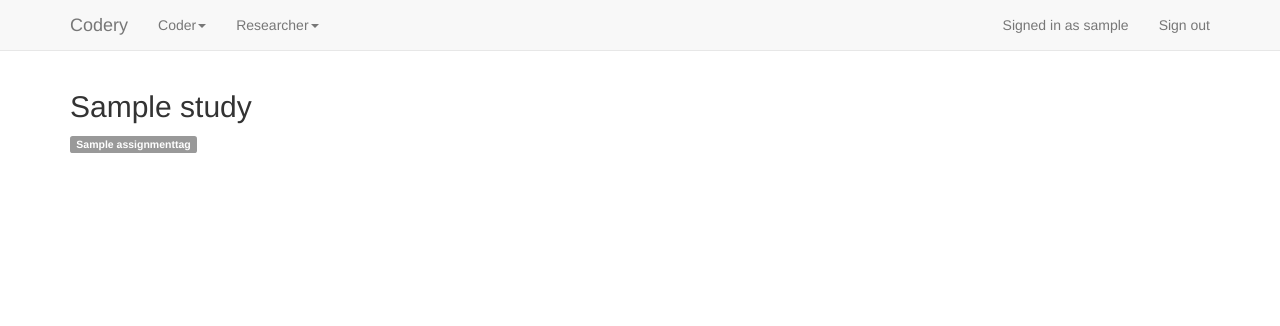
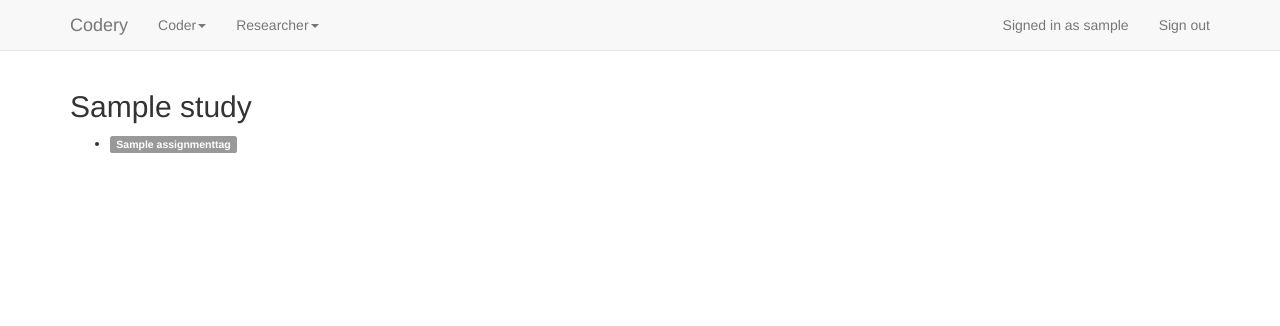
Before and after one commit to inducer/codery, a Django app: page /coding/assignments/by-tag/ in a window 1280 px wide. Shown: the top 326 px of the page. Run offline with Django 3.2, Linux system fonts and the light colour scheme; a user stored in the database is signed in; tables that the repository leaves empty hold one stand-in row (values such as "Sample post"); parts of the project's set-up code (start-up, migrations or seed data) failed here and were passed over; some libraries are stand-ins or nearby versions.

Commit message:
Tweak tag list formatting

```diff
--- a/coding/templates/coding/assignment-tag-list.html
+++ b/coding/templates/coding/assignment-tag-list.html
@@ -5,9 +5,15 @@
 {% block content %}
   {% for study in studies %}
     <h2>{{study.name}}</h2>
-    {% for tag in study.assignment_tags.all %}
-    <a href="{% url "coding.views.view_assignments_by_tag" tag.pk %}"><span class="label label-default">{{tag.name}}</span></a>
-    {% endfor %}
+    <ul>
+      {% for tag in study.assignment_tags.all %}
+      <li>
+        <a href="{% url "coding.views.view_assignments_by_tag" tag.pk %}">
+        <span class="label label-default">{{tag.name}}</span>
+        </a>
+      </li>
+      {% endfor %}
+    </ul>
   {% endfor %}
 
 {% endblock %}
```
